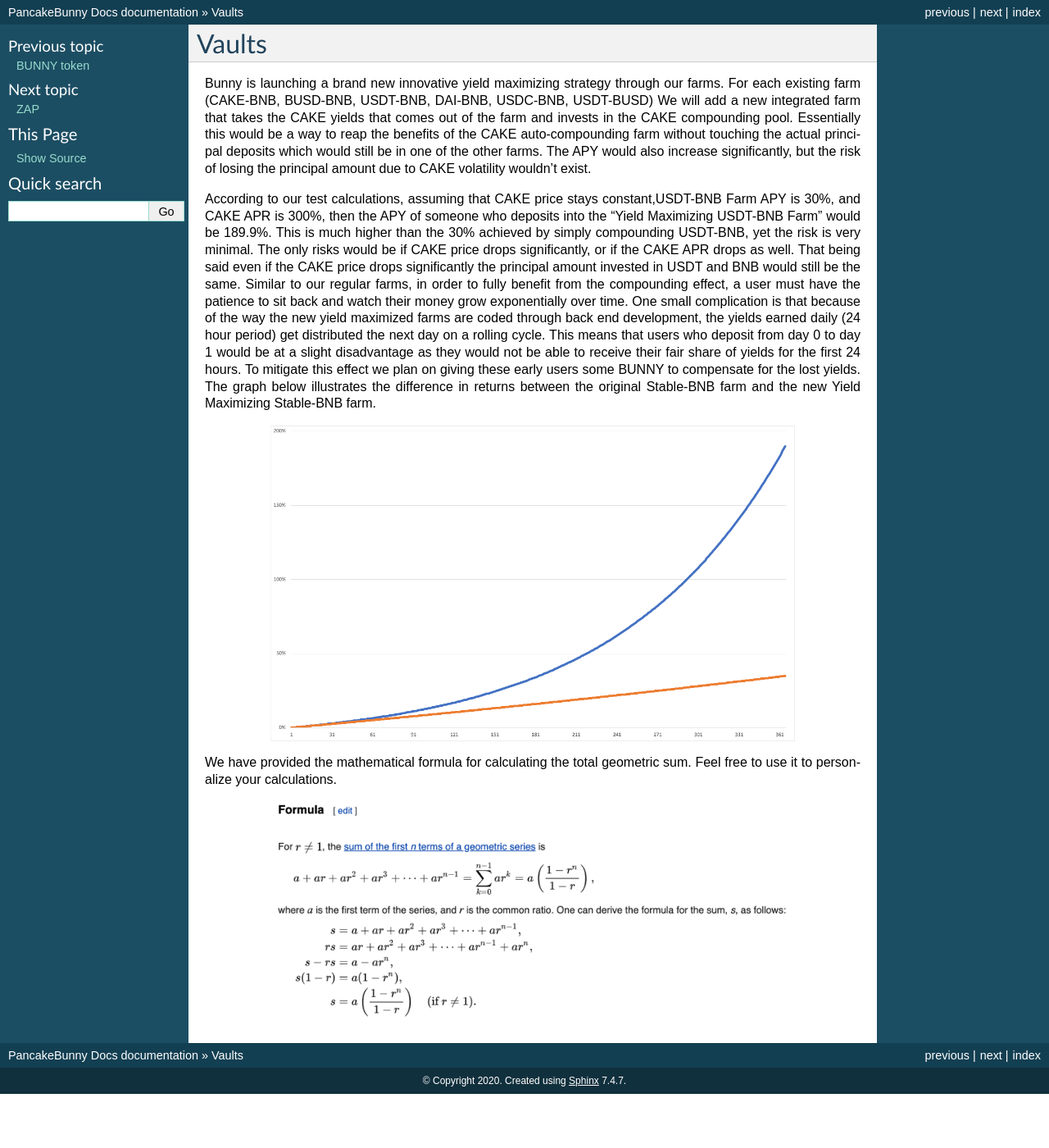
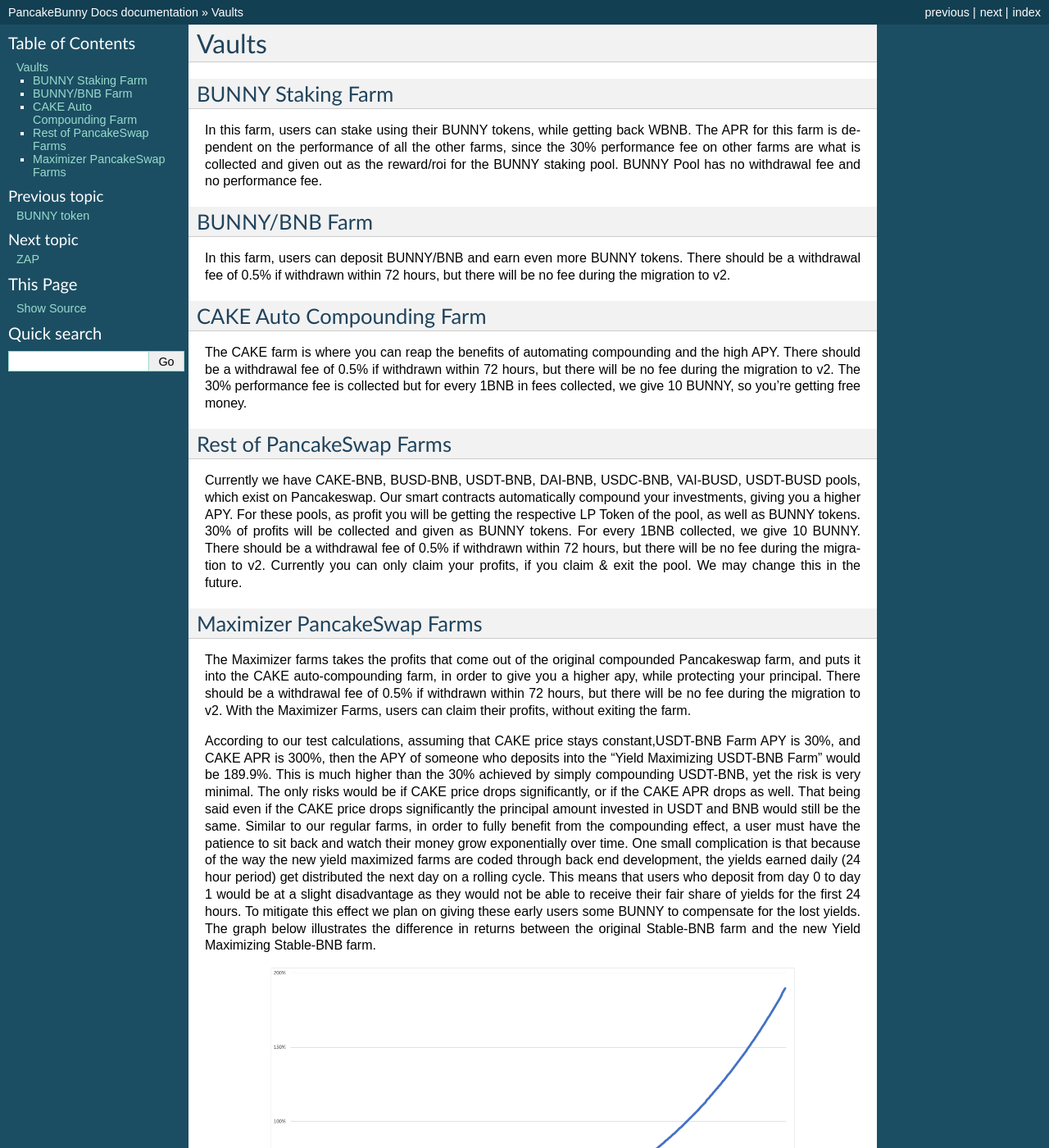
Before and after one commit to PancakeBunny-finance/Bunny, a Sphinx documentation site: the page built from docs/vaults.rst, in a window 1280 px wide and 1400 px high. Shown: the whole window at 82% size. Built offline with Sphinx 7.4.7, drawn with Linux system fonts in a browser that asks for light colours; pages that are not in the unit, such as notebooks, are missing from menus.

Commit message:
wiki update

```diff
--- a/docs/guide.rst
+++ b/docs/guide.rst
@@ -1,5 +1,5 @@
 ************************
-Step-By-Step Guides
+How-to Guides
 ************************
 
 How to Farm using Bunny
--- a/docs/index.rst
+++ b/docs/index.rst
@@ -37,7 +37,6 @@
 .. toctree::
    :maxdepth: 1
 
-   index
    guide
    bunnytoken
    vaults
--- a/docs/vaults.rst
+++ b/docs/vaults.rst
@@ -2,7 +2,30 @@
 Vaults
 ************************
 
-Bunny is launching a brand new innovative yield maximizing strategy through our farms. For each existing farm (CAKE-BNB, BUSD-BNB, USDT-BNB, DAI-BNB, USDC-BNB, USDT-BUSD) We will add a new integrated farm that takes the CAKE yields that comes out of the farm and invests in the CAKE compounding pool. Essentially this would be a way to reap the benefits of the CAKE auto-compounding farm without touching the actual principal deposits which would still be in one of the other farms. The APY would also increase significantly, but the risk of losing the principal amount due to CAKE volatility wouldn’t exist.
+BUNNY Staking Farm
+================================================
+
+In this farm, users can stake using their BUNNY tokens, while getting back WBNB. The APR for this farm is dependent on the performance of all the other farms, since the 30% performance fee on other farms are what is collected and given out as the reward/roi for the BUNNY staking pool. BUNNY Pool has no withdrawal fee and no performance fee.
+
+BUNNY/BNB Farm
+================================================
+
+In this farm, users can deposit BUNNY/BNB and earn even more BUNNY tokens. There should be a withdrawal fee of 0.5% if withdrawn within 72 hours, but there will be no fee during the migration to v2.
+
+CAKE Auto Compounding Farm
+================================================
+
+The CAKE farm is where you can reap the benefits of automating compounding and the high APY. There should be a withdrawal fee of 0.5% if withdrawn within 72 hours, but there will be no fee during the migration to v2. The 30% performance fee is collected but for every 1BNB in fees collected, we give 10 BUNNY, so you’re getting free money.
+
+Rest of PancakeSwap Farms
+================================================
+
+Currently we have CAKE-BNB, BUSD-BNB, USDT-BNB, DAI-BNB, USDC-BNB, VAI-BUSD, USDT-BUSD pools, which exist on Pancakeswap. Our smart contracts automatically compound your investments, giving you a higher APY. For these pools, as profit you will be getting the respective LP Token of the pool, as well as BUNNY tokens. 30% of profits will be collected and given as BUNNY tokens. For every 1BNB collected, we give 10 BUNNY. There should be a withdrawal fee of 0.5% if withdrawn within 72 hours, but there will be no fee during the migration to v2. Currently you can only claim your profits, if you claim & exit the pool. We may change this in the future.
+
+Maximizer PancakeSwap Farms
+================================================
+
+The Maximizer farms takes the profits that come out of the original compounded Pancakeswap farm, and puts it into the CAKE auto-compounding farm, in order to give you a higher apy, while protecting your principal. There should be a withdrawal fee of 0.5% if withdrawn within 72 hours, but there will be no fee during the migration to v2. With the Maximizer Farms, users can claim their profits, without exiting the farm.
 
 According to our test calculations, assuming that CAKE price stays constant,USDT-BNB Farm APY is 30%, and CAKE APR is 300%, then the APY of someone who deposits into the “Yield Maximizing USDT-BNB Farm” would be 189.9%. This is much higher than the 30% achieved by simply compounding USDT-BNB, yet the risk is very minimal. The only risks would be if CAKE price drops significantly, or if the CAKE APR drops as well. That being said even if the CAKE price drops significantly the principal amount invested in USDT and BNB would still be the same. Similar to our regular farms, in order to fully benefit from the compounding effect, a user must have the patience to sit back and watch their money grow exponentially over time. One small complication is that because of the way the new yield maximized farms are coded through back end development, the yields earned daily (24 hour period) get distributed the next day on a rolling cycle. This means that users who deposit from day 0 to day 1 would be at a slight disadvantage as they would not be able to receive their fair share of yields for the first 24 hours. To mitigate this effect we plan on giving these early users some BUNNY to compensate for the lost yields.
 The graph below illustrates the difference in returns between the original Stable-BNB farm and the new Yield Maximizing Stable-BNB farm.
```
Also changed, not shown: docs/faq.rst (line endings or trailing spaces).
